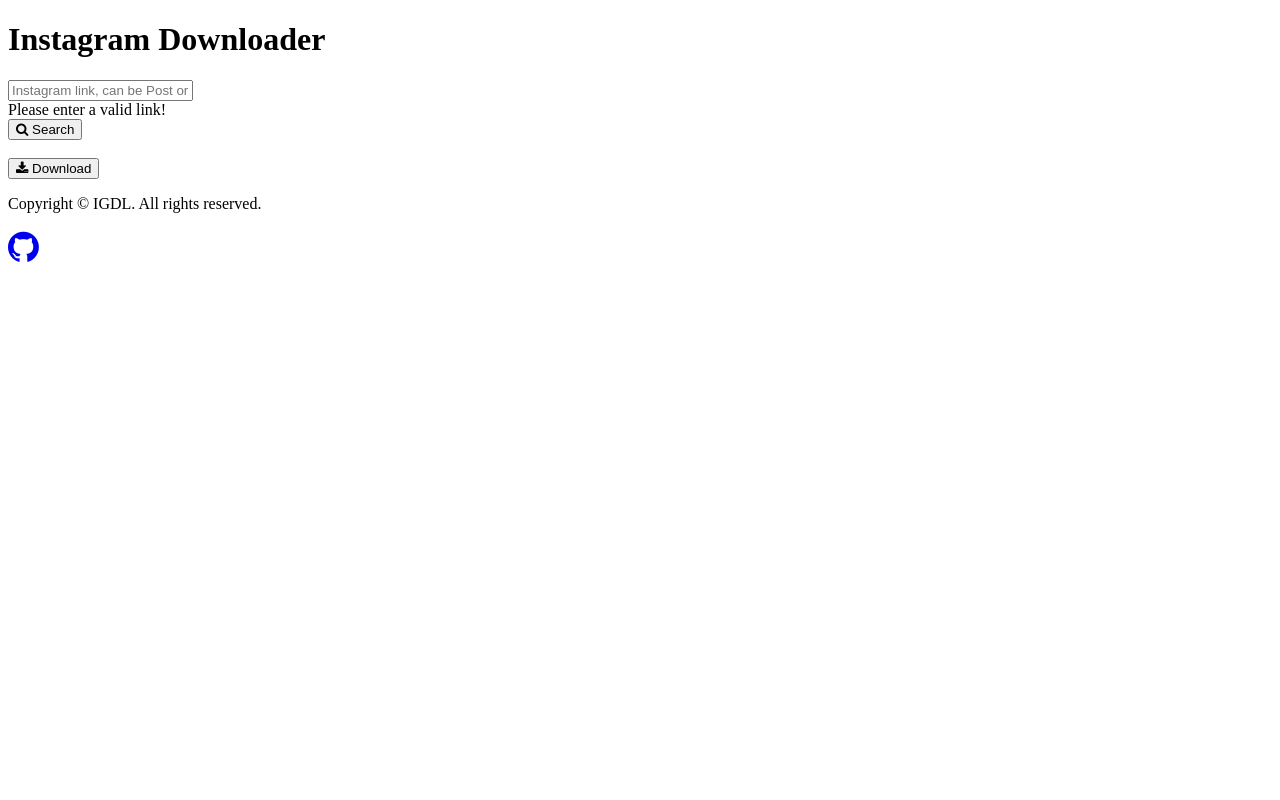
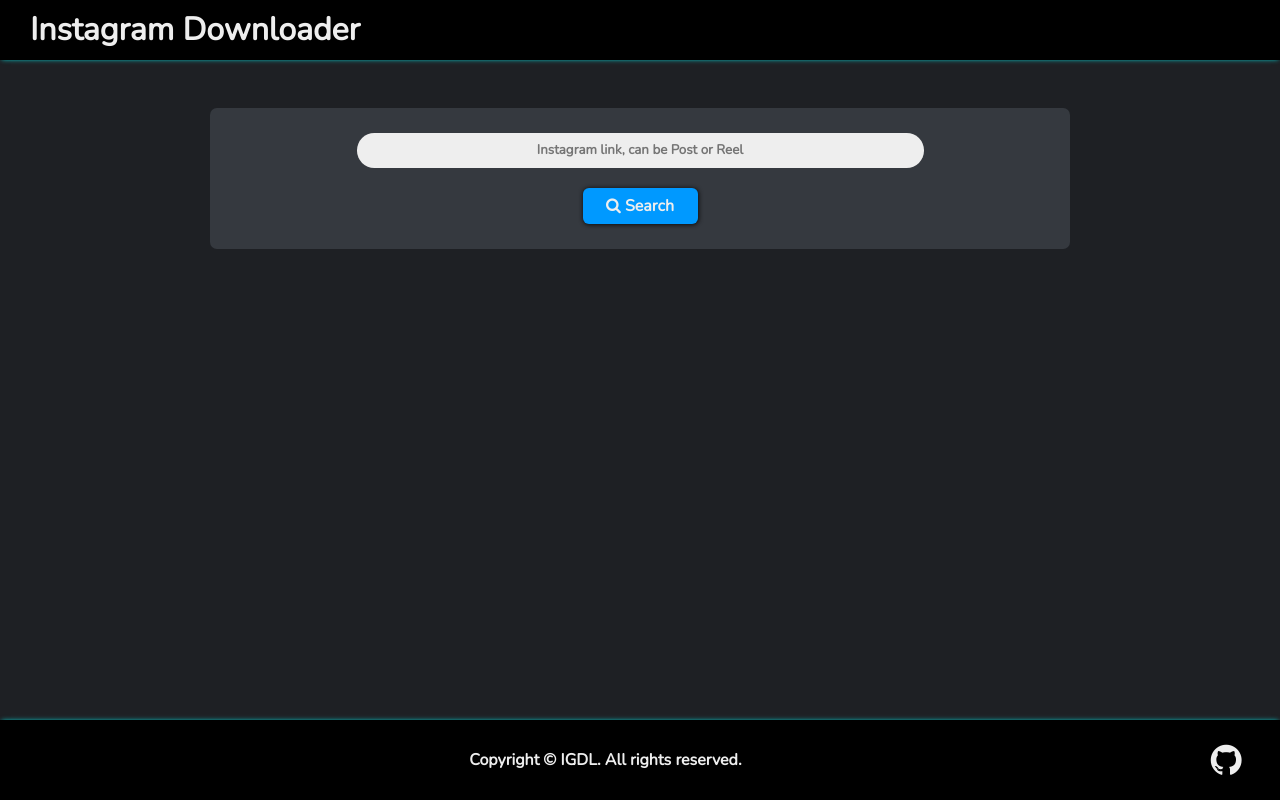
Before and after one commit to ipincamp/igdl, a website: page src/public/index.html in a window 1280 px wide. Drawn offline with nearby package versions, Linux system fonts and the light colour scheme.

Commit message:
Forgot enabling css :D

```diff
--- a/src/public/index.html
+++ b/src/public/index.html
@@ -16,9 +16,9 @@
     <meta property="og:image:alt" content="IGDL">
     <title>Instagram Downloader</title>
     <link rel="shortcut icon" href="./favicon.ico" type="image/x-icon">
-    <!-- <link rel="stylesheet" href="./index.css"> -->
+    <link rel="stylesheet" href="./index.css">
     <link rel="stylesheet" href="https://cdnjs.cloudflare.com/ajax/libs/font-awesome/4.7.0/css/font-awesome.min.css">
-    <!-- <link rel="stylesheet" href="./indexs.css"> -->
+    <link rel="stylesheet" href="./indexs.css">
 </head>
 
 <body>
```
